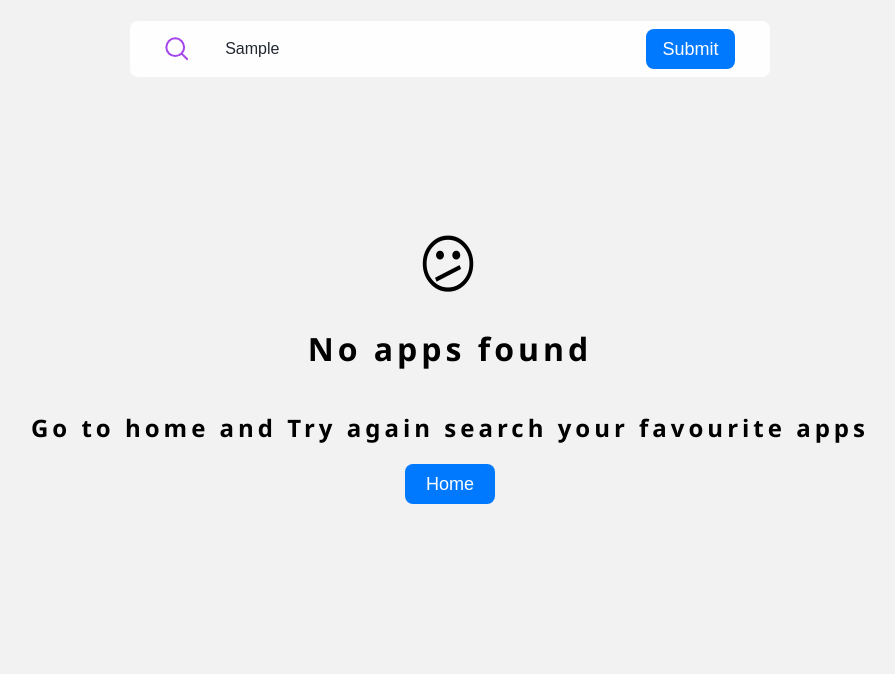
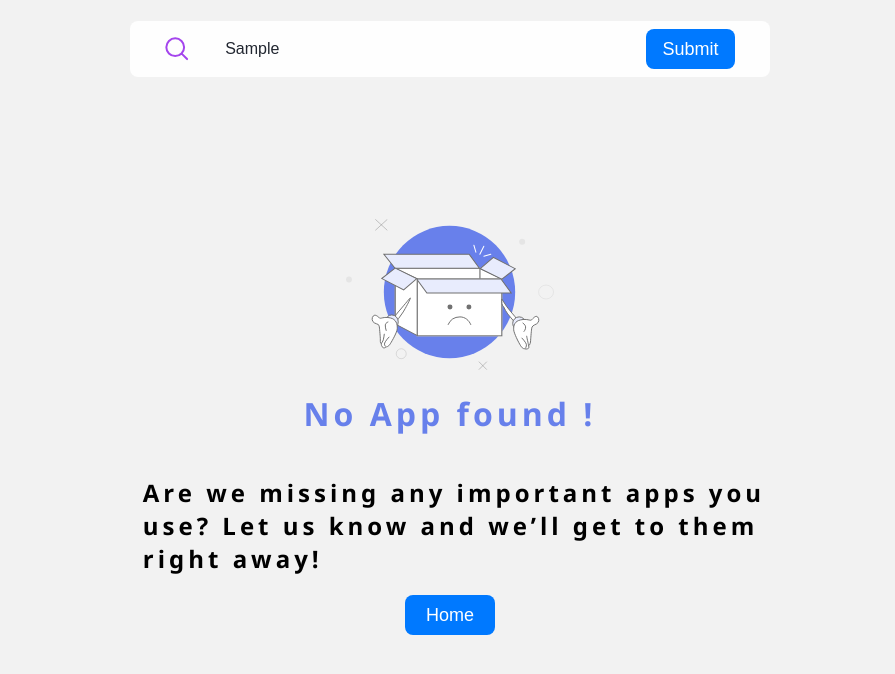
Before and after one commit to 004nathan/My-Link, a plain HTML site: page index.html in a window 1280 px wide. Both pictures are taken after typing "Sample" into the empty fields and a click on the button "Submit". Shown: the whole page, without its empty margins (190-1085 px from the left). Drawn offline with Linux system fonts and the light colour scheme.

Commit message:
update empty div

```diff
--- a/index.css
+++ b/index.css
@@ -95,6 +95,13 @@ a{
     margin-top: 15vh;
     letter-spacing: 0.5vh;
  }
+ .noApp{
+    color: #6780eb;;
+ }
+ .para{
+    padding-left:26vw;
+    padding-right:25vw;
+ }
  .emojiDiv{
     font-size:8vh;
   }
--- a/index.js
+++ b/index.js
@@ -538,9 +538,10 @@ img.src=elem.img;
     let send = data;
     container.innerHTML=`
     <div class="emoji">
-  <div class="emojiDiv">😕</div>
-    <h1>No apps found</h1>
-    <h2>Go to home and Try again search your favourite apps</h2>
+  <img src="assets/no-result-found.svg"/>
+   <h1 class="noApp">No App found !</h1>
+    <h2 class="para">Are we missing any important apps you use? Let us know and we’ll get to them right away!
+    </h2>
      <button onclick="home()">Home</button>
    </div>`
  }
```
Also changed, not shown: assets/no-result-found.svg (added).
